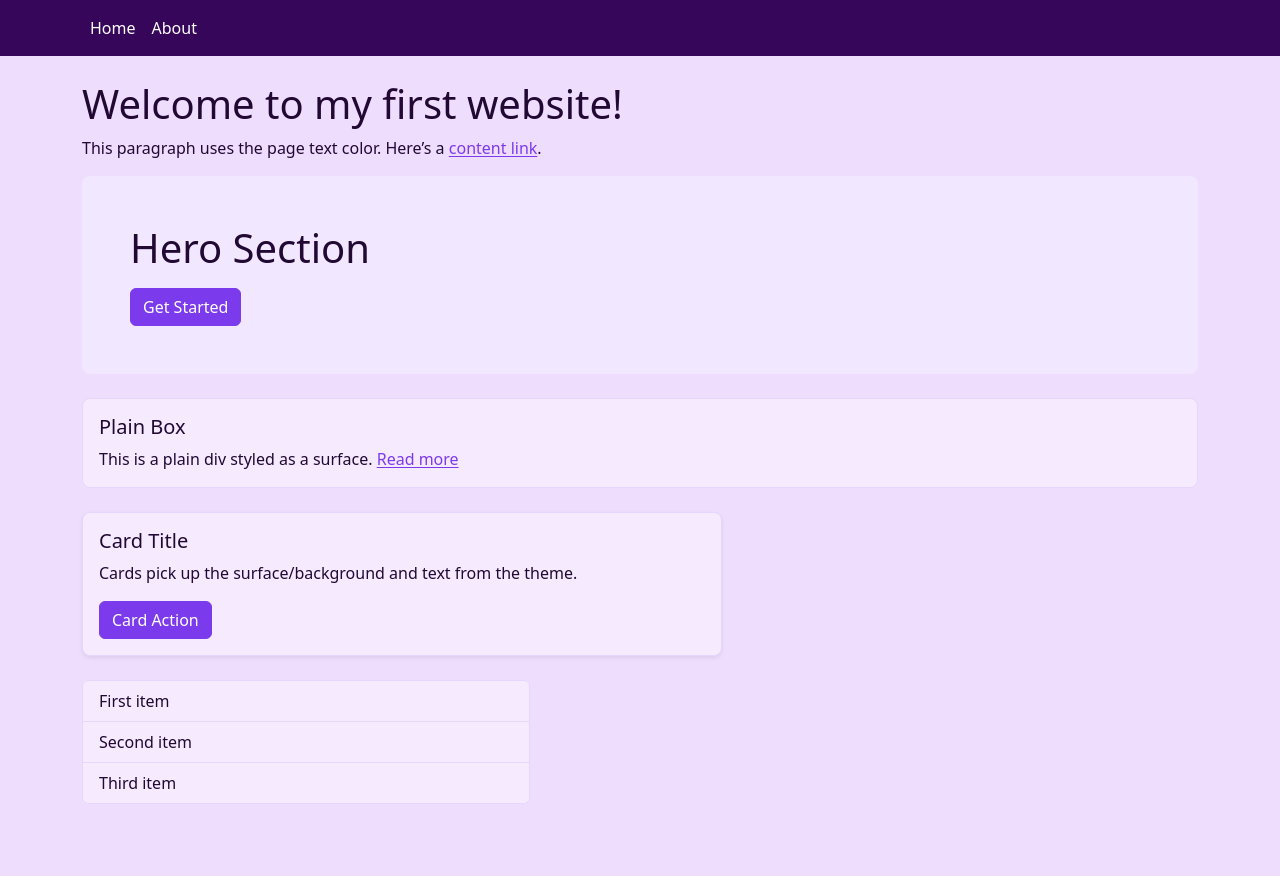
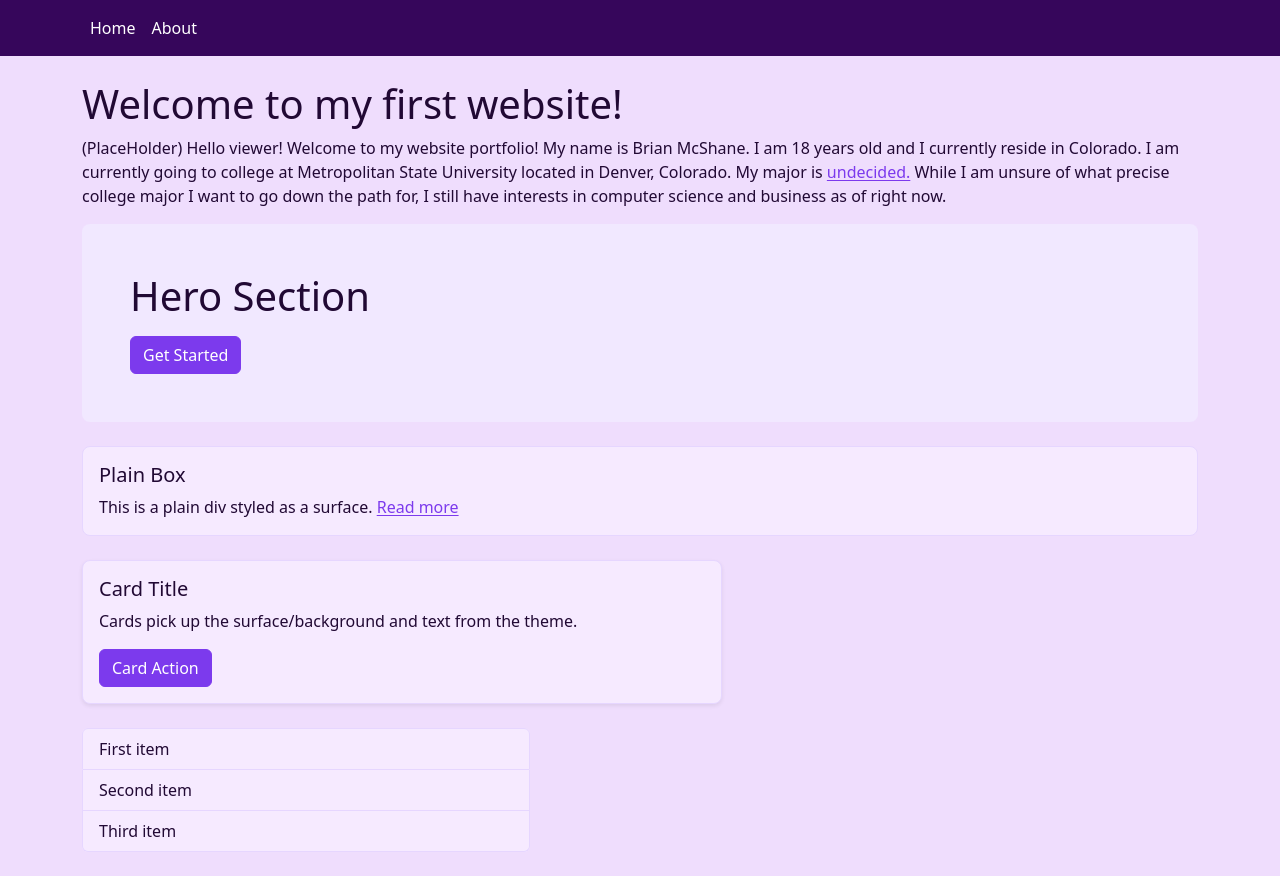
Before and after one commit to CoolGorillaGitHub7000/web-portfolio-project-4-noobs, a plain HTML site: page index.html in a window 1280 px wide. Before the commit the page ends 828 px from the top, so only its background shows below. Drawn offline with nearby package versions, Linux system fonts and the light colour scheme.

Commit message:
Added my introduction.
This exact word-for-word intro is only a placeholder. I intend to modify it later on.

```diff
--- a/index.html
+++ b/index.html
@@ -24,8 +24,12 @@
     <main class="container py-4">
       <h1 class="mb-2">Welcome to my first website!</h1>
       <p class="mb-3">
-        This paragraph uses the page text color. Here’s a
-        <a href="#">content link</a>.
+        (PlaceHolder) Hello viewer! Welcome to my website portfolio! My name is Brian
+        McShane. I am 18 years old and I currently reside in Colorado. I am
+        currently going to college at Metropolitan State University located in
+        Denver, Colorado. My major is <a href=https://collegekickstart.wp.drake.edu/pros-and-cons-of-an-undecided-college-major>undecided.</a>
+        While I am unsure of what precise college major I want to go down the path for, I still have
+        interests in computer science and business as of right now.
       </p>
 
       <!-- Hero -->
```
